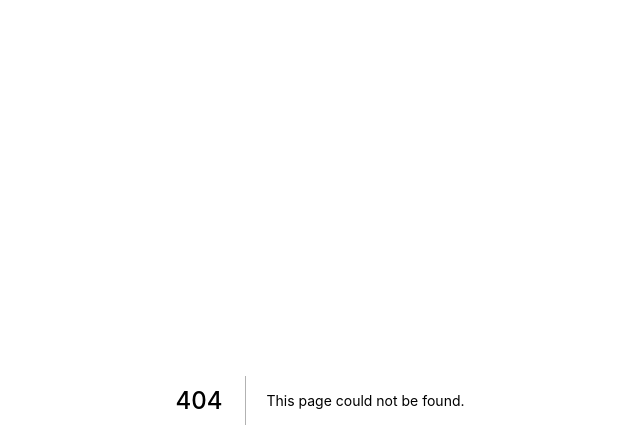
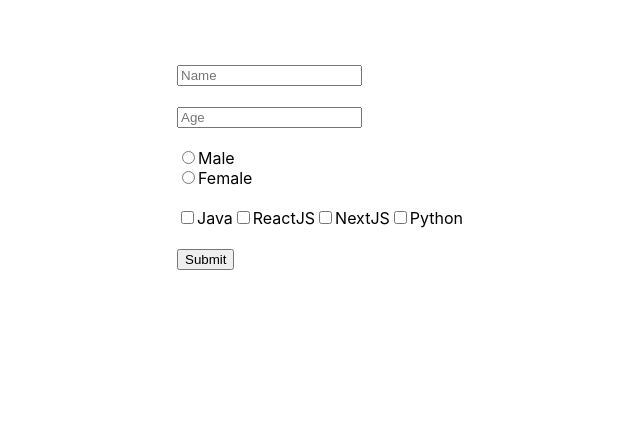
Before and after one commit to joeceriola99/samsungtest, a Next.js app: page /form in a window 1280 px wide. Before the commit this address had no page. Shown: the top 448 px of the page, without its empty margins (320-960 px from the left). Built offline with nearby package versions, Linux system fonts and the light colour scheme.

Commit message:
placed it on form page

```diff
--- /dev/null
+++ b/pages/form.js
@@ -0,0 +1,53 @@
+import styles from "/./styles/Home.module.css";
+import { useForm } from "react-hook-form";
+
+export default function Home() {
+  const {
+    register,
+    handleSubmit,
+    formState: { errors },
+  } = useForm();
+  const onSubmit = (data) => console.log(data);
+
+  return (
+    <div className={styles.container}>
+      <main className={styles.main}>
+        <form onSubmit={handleSubmit(onSubmit)}>
+          <input {...register("name", { required: true })} placeholder="Name" />
+          {errors.name && <p> name is required.</p>}
+          <br /> <br />
+          <input {...register("age", { pattern: /\d+/ })} placeholder="Age" />
+          {errors.age && <p>Please enter number for age.</p>}
+          <br /> <br />
+          <input
+            value="male"
+            type="radio"
+            {...register("sex", { required: true })}
+          />
+          Male <br />
+          <input
+            value="female"
+            type="radio"
+            {...register("sex", { required: true })}
+          />
+          Female <br />
+          {errors.sex && <p>Please choose your Gender</p>}
+          <br />
+          <input type="checkbox" value="Java" {...register("progLanguage")} />
+          Java
+          <input
+            type="checkbox"
+            value="ReactJS"
+            {...register("progLanguage")}
+          />
+          ReactJS
+          <input type="checkbox" value="NextJS" {...register("progLanguage")} />
+          NextJS
+          <input type="checkbox" value="Python" {...register("progLanguage")} />
+          Python <br /> <br />
+          <input type="submit" />
+        </form>
+      </main>
+    </div>
+  );
+}
```
